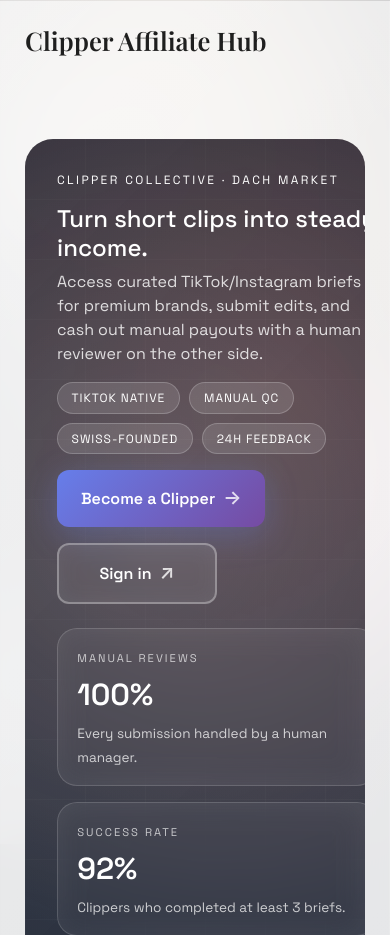
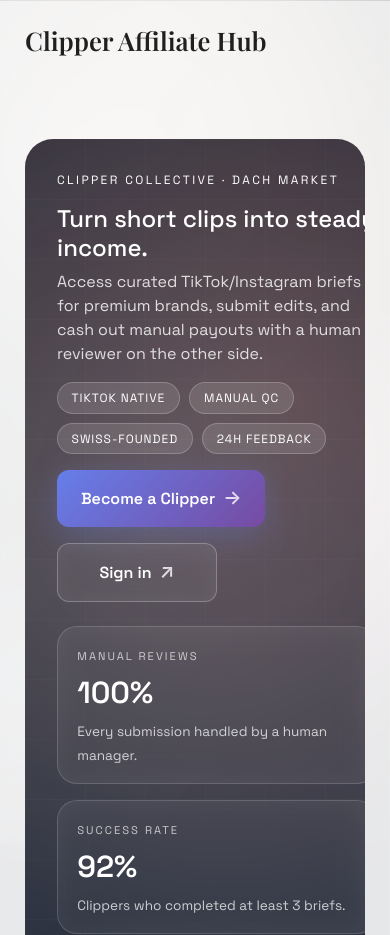
Before and after one commit to Meir909/clipper-hub, a Flask app: page / in a window 390 px wide. Shown: the top 935 px of the page. Run offline with Flask 3, Linux system fonts and the light colour scheme; some libraries are stand-ins or nearby versions.

Commit message:
Refine sign-in button design for cleaner look
 Enhanced Sign-in Button:
- More subtle background opacity (0.08 vs 0.1)
- Thinner border (1px vs 2px) for elegance
- Enhanced backdrop blur (12px vs 10px)
- Added subtle gradient overlay on hover
- Improved active state with better feedback

 Visual Refinements:
- Cleaner, more minimalist appearance
- Better contrast and readability
- Smoother transitions and micro-interactions
- More professional glass-morphism effect
- Enhanced hover state with gradient overlay

 Technical Improvements:
- Added ::after pseudo-element for gradient effect
- Better layer management with z-index
- Improved active state animations
- More refined color values
- Enhanced accessibility with better contrast

 Consistency:
- Maintains design harmony with primary button
- Better responsive behavior
- Consistent spacing and typography
- Unified animation patterns

```diff
--- a/app/templates/landing.html
+++ b/app/templates/landing.html
@@ -32,17 +32,40 @@
 }
 
 .hero-btn-secondary {
-    background: rgba(255, 255, 255, 0.1);
+    background: rgba(255, 255, 255, 0.08);
     color: white;
-    border: 2px solid rgba(255, 255, 255, 0.3);
-    backdrop-filter: blur(10px);
+    border: 1px solid rgba(255, 255, 255, 0.25);
+    backdrop-filter: blur(12px);
+    position: relative;
+    overflow: hidden;
+}
+
+.hero-btn-secondary::after {
+    content: '';
+    position: absolute;
+    top: 0;
+    left: 0;
+    right: 0;
+    bottom: 0;
+    background: linear-gradient(135deg, rgba(255, 255, 255, 0.1) 0%, rgba(255, 255, 255, 0.05) 100%);
+    opacity: 0;
+    transition: opacity 0.3s ease;
 }
 
 .hero-btn-secondary:hover {
-    background: rgba(255, 255, 255, 0.2);
-    border-color: rgba(255, 255, 255, 0.5);
+    background: rgba(255, 255, 255, 0.15);
+    border-color: rgba(255, 255, 255, 0.4);
     transform: translateY(-2px);
-    box-shadow: 0 8px 32px rgba(255, 255, 255, 0.1);
+    box-shadow: 0 8px 32px rgba(255, 255, 255, 0.15);
+}
+
+.hero-btn-secondary:hover::after {
+    opacity: 1;
+}
+
+.hero-btn-secondary:active {
+    transform: translateY(-1px);
+    box-shadow: 0 4px 16px rgba(255, 255, 255, 0.1);
 }
 
 .cta-btn {
```
